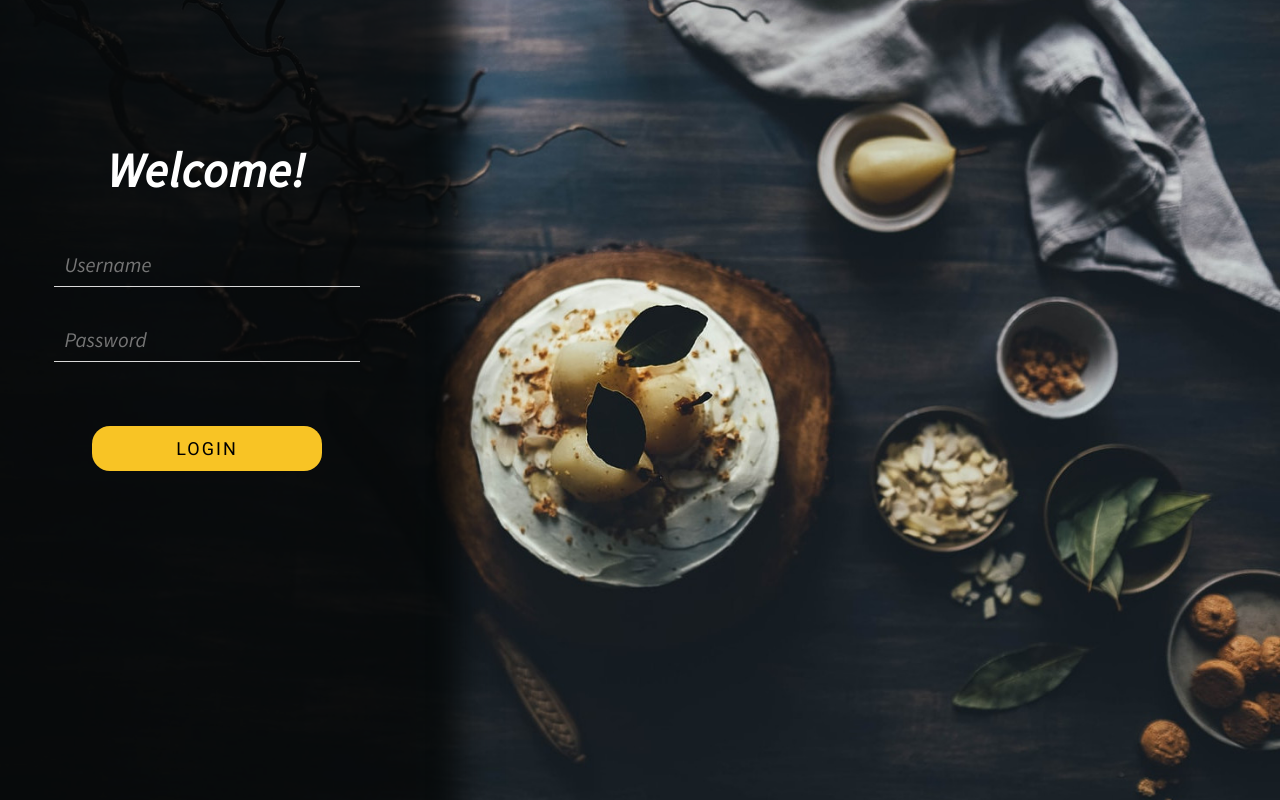
After one commit to MintMissy/Restaurant, a PHP site: page /login.html in a window 1280 px wide. The commit adds this page. Run offline with PHP 8.4, Linux system fonts and the light colour scheme.

Commit message:
Code login page

```diff
--- a/css/_dashboard.scss
+++ b/css/_dashboard.scss
@@ -1,13 +1,13 @@
 // Grid positioning
 .grid-container--dashboard {
   --gap: 2rem;
-  padding: 0.5rem 2rem;
   grid-template-columns: repeat(6, 1fr);
   grid-template-areas:
     "review review review review orders orders"
     "review review review review storage storage"
     "statistics statistics marketing marketing employees employees"
   ;
+  padding: 0.5rem 2rem;
 }
 
 .card--review {
--- /dev/null
+++ b/css/_login.scss
@@ -0,0 +1,51 @@
+.login {
+  background-image: url(../img/bg-login.jpg);
+  background-position: center;
+  background-size: cover;
+  background-repeat: no-repeat;
+}
+
+.login-form {
+  background: #{'hsl(var(--clr-dark-copy), .8)'};
+  height: 100vh;
+  width: 23em;
+  padding: 18vh 3em;
+  justify-items: center;
+  box-shadow: -3px 0px 30px 50px #{'hsl(var(--clr-dark-copy), .8)'};
+}
+
+.login-form-title {
+  text-align: center;
+}
+
+.login-form__inputs {
+  --flow-space: 2rem;
+}
+
+.login-form-input {
+  position: relative;
+  border: none;
+  border-bottom: 1px solid var(--clr-white--shade);
+  background: rgba(1, 1, 1, 0.0);
+  width: 100%;
+  padding: .25em .5em;
+}
+
+.login-form-input:focus {
+  outline: none;
+}
+
+// Make browser autocomplete transparent
+.login-form-input:-webkit-autofill,
+.login-form-input:-webkit-autofill:hover,
+.login-form-input:-webkit-autofill:focus,
+.login-form-input:-webkit-autofill:active {
+  transition: "color 9999s ease-out, background-color 9999s ease-out";
+  transition-delay: 9999s;
+}
+
+.login-form>.btn--submit {
+  --flow-space: 3rem;
+  width: 75%;
+  margin-inline: auto;
+}
--- a/css/main.css
+++ b/css/main.css
@@ -12,6 +12,8 @@
   --clr-white--shade: hsl(0, 0%, 85%);
   --clr-error: hsl(4, 100%, 61%);
   --clr-warning: hsl(41, 100%, 62%);
+  --clr-dark-copy: 180, 20%, 2%;
+  --fs-800: 3rem;
   --fs-700: 2.5rem;
   --fs-600: 2rem;
   --fs-500: 1.3rem;
@@ -60,13 +62,13 @@ html:focus-within {
 
 /* Set core body defaults */
 body {
+  background: var(--clr-dark);
   min-height: 100vh;
   font-family: var(--ff-sans);
   font-size: var(--fs-400);
   line-height: 1.5;
   color: var(--clr-white);
   text-rendering: optimizeSpeed;
-  background: var(--clr-dark);
 }
 
 /* A elements that don't have a class get default styles */
@@ -131,11 +133,11 @@ a {
   display: -webkit-box;
   display: -ms-flexbox;
   display: flex;
-  gap: var(--gap, 1rem);
   -webkit-box-orient: vertical;
   -webkit-box-direction: normal;
       -ms-flex-direction: column;
           flex-direction: column;
+  gap: var(--gap, 1rem);
 }
 
 .grid {
@@ -322,13 +324,22 @@ p > .material-icons {
   border: none;
   border-radius: 1em;
   padding: 0.5em 1em;
+  cursor: pointer;
+}
+
+.btn:hover {
+  opacity: 0.9;
+}
+
+.btn:focus {
+  opacity: 0.7;
 }
 
 .card {
+  --flow-space: 2rem;
+  border-radius: 0.5rem;
   background: var(--clr-dark-tint);
   padding: 1rem 2rem 1.5rem;
-  border-radius: 0.5rem;
-  --flow-space: 2rem;
 }
 
 .card-content {
@@ -351,8 +362,8 @@ p > .material-icons {
   -webkit-box-align: center;
       -ms-flex-align: center;
           align-items: center;
+  border-radius: 0.25em;
   padding: 0.1em 0.3em;
-  border-radius: 0.25em;
 }
 
 .highlighted-row__icon {
@@ -372,12 +383,12 @@ p > .material-icons {
 /* ======================== */
 .grid-container--dashboard {
   --gap: 2rem;
-  padding: 0.5rem 2rem;
   -ms-grid-columns: (1fr)[6];
       grid-template-columns: repeat(6, 1fr);
       grid-template-areas: "review review review review orders orders"
  "review review review review storage storage"
  "statistics statistics marketing marketing employees employees";
+  padding: 0.5rem 2rem;
 }
 
 .card--review {
@@ -432,4 +443,58 @@ p > .material-icons {
 .card--employees {
   --flow-space: 1rem;
 }
+
+.login {
+  background-image: url(../img/bg-login.jpg);
+  background-position: center;
+  background-size: cover;
+  background-repeat: no-repeat;
+}
+
+.login-form {
+  background: hsl(var(--clr-dark-copy), .8);
+  height: 100vh;
+  width: 23em;
+  padding: 18vh 3em;
+  justify-items: center;
+  -webkit-box-shadow: -3px 0px 30px 50px hsl(var(--clr-dark-copy), .8);
+          box-shadow: -3px 0px 30px 50px hsl(var(--clr-dark-copy), .8);
+}
+
+.login-form-title {
+  text-align: center;
+}
+
+.login-form__inputs {
+  --flow-space: 2rem;
+}
+
+.login-form-input {
+  position: relative;
+  border: none;
+  border-bottom: 1px solid var(--clr-white--shade);
+  background: rgba(1, 1, 1, 0);
+  width: 100%;
+  padding: .25em .5em;
+}
+
+.login-form-input:focus {
+  outline: none;
+}
+
+.login-form-input:-webkit-autofill,
+.login-form-input:-webkit-autofill:hover,
+.login-form-input:-webkit-autofill:focus,
+.login-form-input:-webkit-autofill:active {
+  -webkit-transition: "color 9999s ease-out, background-color 9999s ease-out";
+  transition: "color 9999s ease-out, background-color 9999s ease-out";
+  -webkit-transition-delay: 9999s;
+          transition-delay: 9999s;
+}
+
+.login-form > .btn--submit {
+  --flow-space: 3rem;
+  width: 75%;
+  margin-inline: auto;
+}
 /*# sourceMappingURL=main.css.map */
--- a/css/main.scss
+++ b/css/main.scss
@@ -14,9 +14,10 @@
   --clr-white--shade: hsl(0, 0%, 85%);
   --clr-error: hsl(4, 100%, 61%);
   --clr-warning: hsl(41, 100%, 62%);
-
+  --clr-dark-copy: 180, 20%, 2%;
 
   // Font sizes
+  --fs-800: 3rem;
   --fs-700: 2.5rem;
   --fs-600: 2rem;
   --fs-500: 1.3rem;
@@ -67,13 +68,13 @@ html:focus-within {
 
 /* Set core body defaults */
 body {
+  background: var(--clr-dark);
   min-height: 100vh;
   font-family: var(--ff-sans);
   font-size: var(--fs-400);
   line-height: 1.5;
   color: var(--clr-white);
   text-rendering: optimizeSpeed;
-  background: var(--clr-dark);
 }
 
 /* A elements that don't have a class get default styles */
@@ -134,8 +135,8 @@ a {
 
 .flex-column {
   display: flex;
+  flex-direction: column;
   gap: var(--gap, 1rem);
-  flex-direction: column;
 }
 
 .grid {
@@ -317,14 +318,23 @@ p>.material-icons {
   border: none;
   border-radius: 1em;
   padding: 0.5em 1em;
+  cursor: pointer;
+}
+
+.btn:hover {
+  opacity: 0.9;
+}
+
+.btn:focus {
+  opacity: 0.7;
 }
 
 // Card
 .card {
+  --flow-space: 2rem;
+  border-radius: 0.5rem;
   background: var(--clr-dark-tint);
   padding: 1rem 2rem 1.5rem;
-  border-radius: 0.5rem;
-  --flow-space: 2rem;
 }
 
 .card-content {
@@ -344,8 +354,8 @@ p>.material-icons {
 .highlighted-row {
   justify-content: space-between;
   align-items: center;
+  border-radius: 0.25em;
   padding: 0.1em 0.3em;
-  border-radius: 0.25em;
 }
 
 .highlighted-row__icon {
@@ -365,3 +375,4 @@ p>.material-icons {
 /*         Imports          */
 /* ======================== */
 @import "_dashboard.scss";
+@import "_login.scss";
--- /dev/null
+++ b/login.html
@@ -0,0 +1,26 @@
+<!DOCTYPE html>
+<html lang="en">
+
+<head>
+  <meta charset="UTF-8">
+  <meta http-equiv="X-UA-Compatible" content="IE=edge">
+  <meta name="viewport" content="width=device-width, initial-scale=1.0">
+  <title>Login - Restaurant</title>
+  <link href="https://fonts.googleapis.com/icon?family=Material+Icons" rel="stylesheet" />
+  <link rel="stylesheet" href="css/main.css" />
+</head>
+
+<body class="login">
+  <form action="dashboard.php" method="POST" class="login-form flex-column flow">
+    <h1 class="login-form-title letter-spacing-1 fs-800">Welcome!</h1>
+    <div class="login-form__inputs flow">
+      <input type="text" name="login" class="login-form-input text-white--shade fs-500" required
+        placeholder="Username" />
+      <input type="password" name="password" class="login-form-input text-white--shade fs-500" required
+        placeholder="Password" />
+    </div>
+    <input type="submit" value="login" class="btn btn--submit bg-primary ff-roboto uppercase letter-spacing-2">
+  </form>
+</body>
+
+</html>
```
Also changed, not shown: img/bg-login.jpg (added), 1 other file.
